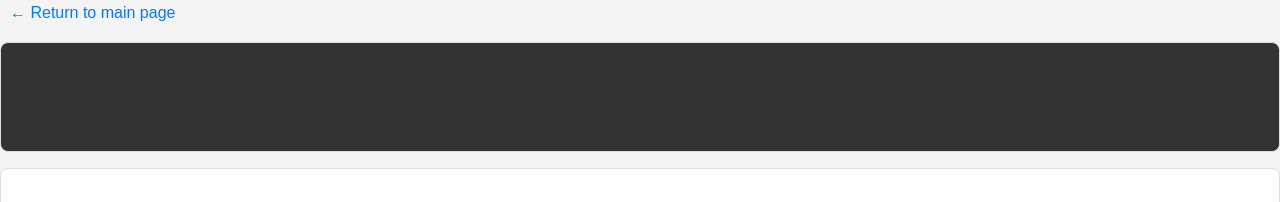
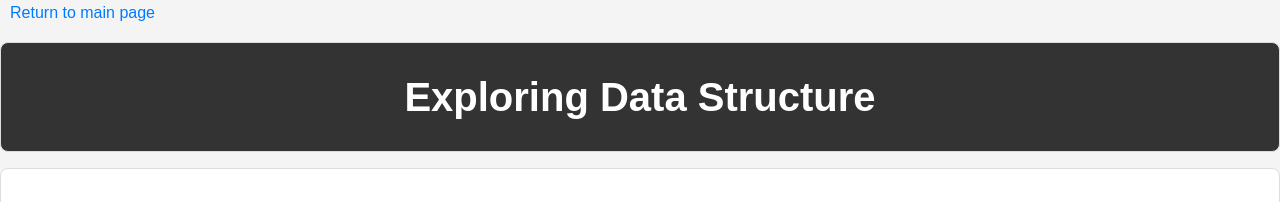
Before and after one commit to Nhat0924/Project-BJC, a React (Vite) app: page / in a window 1280 px wide. Shown: the top 202 px of the page. Built offline with nearby package versions, Linux system fonts and the light colour scheme.

Commit message:
fix styling

```diff
--- a/src/App.css
+++ b/src/App.css
@@ -23,10 +23,6 @@ body {
     padding-left: 10px;
   }
 
-  a:before {
-    content: '← ';
-  }
-
   a:hover {
     text-decoration: underline; /* Underline on hover */
   }
@@ -38,17 +34,18 @@ body {
     margin: 1rem 0;
     border: 1px solid #ddd;
     border-radius: 8px;
+    color:#333
   }
 
   /* Hero Section */
   #hero {
     background: #333;
-    color: #fff;
     text-align: center;
   }
 
   #hero h1 {
     margin: 0;
+    color: #fff;
     font-size: 2.5rem;
   }
 
--- a/src/App.jsx
+++ b/src/App.jsx
@@ -140,7 +140,6 @@ function App() {
                     </ul>
                 </div>
             </section>
-            <br></br>
 
             {/* Section 3 */}
             <section id="lecture">
```
